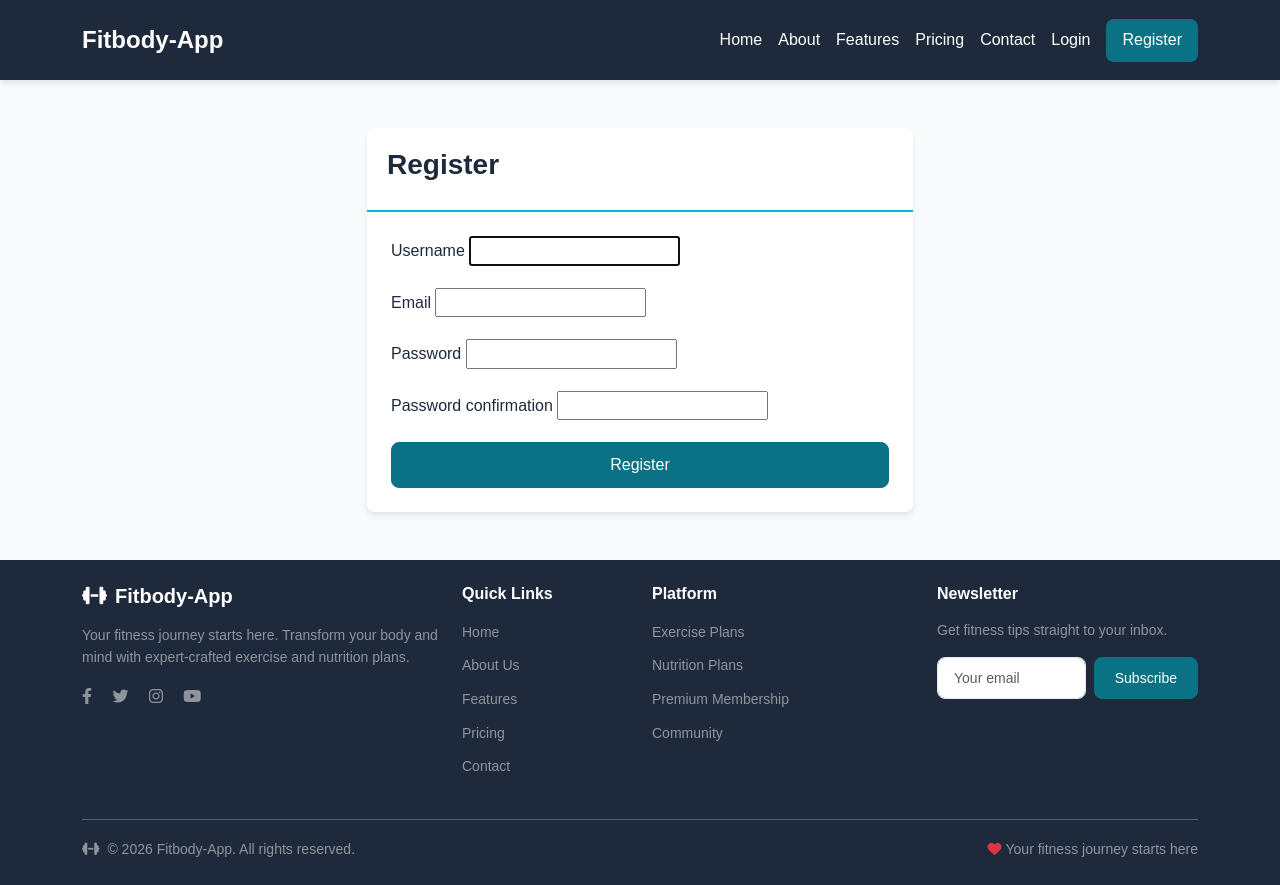
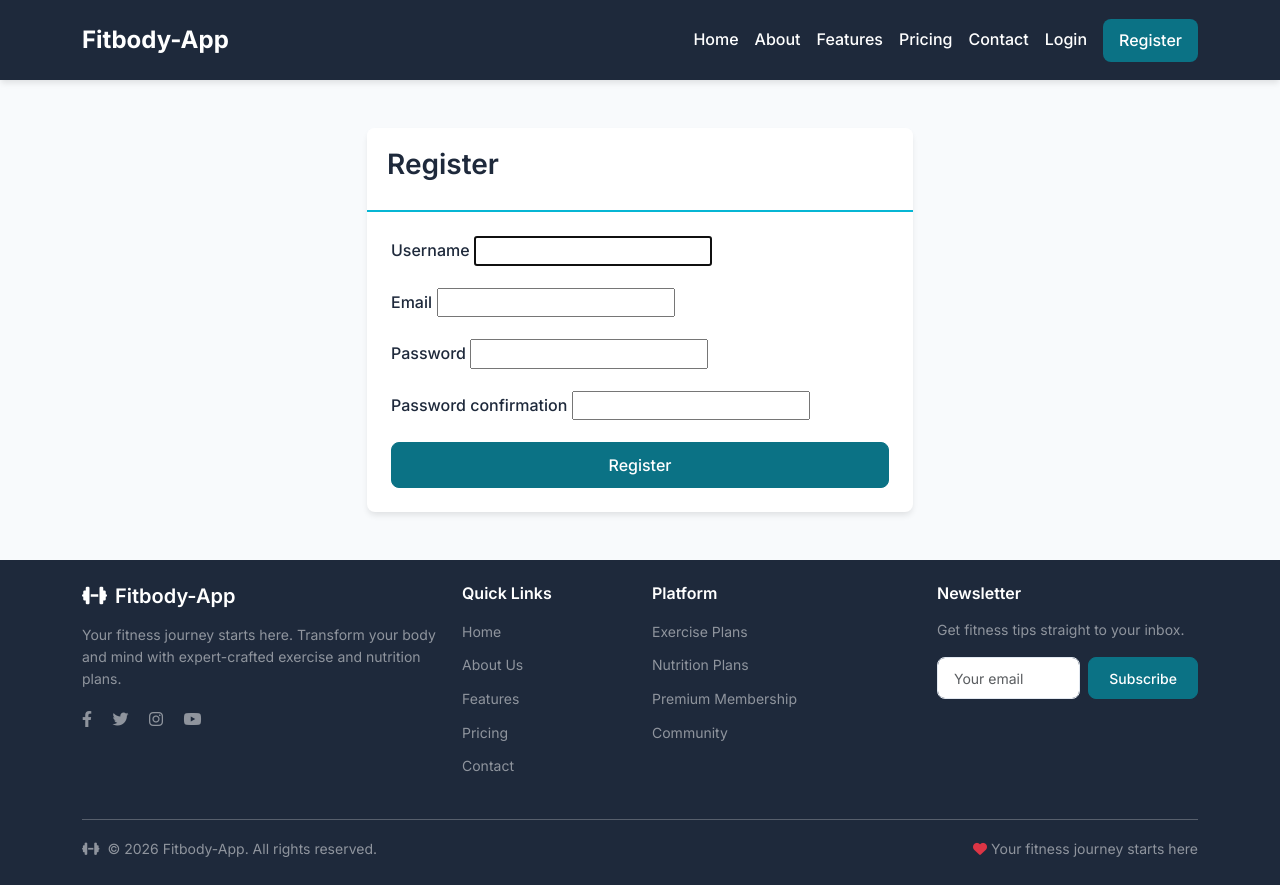
Before and after one commit to picker770/fit-body-app, a Django app: page /accounts/register/ in a window 1280 px wide. Run offline with Django 5.2, Linux system fonts and the light colour scheme.

Commit message:
Update README.md file with color scheme and typograpy and also fix the typo in base.css for primary font name instead of ineter to inter

```diff
--- a/static/css/base.css
+++ b/static/css/base.css
@@ -27,7 +27,7 @@
 }
 
 body {
-    font-family: 'Ineter', sans-serif;
+    font-family: 'Inter', sans-serif;
     background-color: var(--bg-light);
     color: var(--text);
     line-height: 1.6;
```
Also changed, not shown: README.md.
